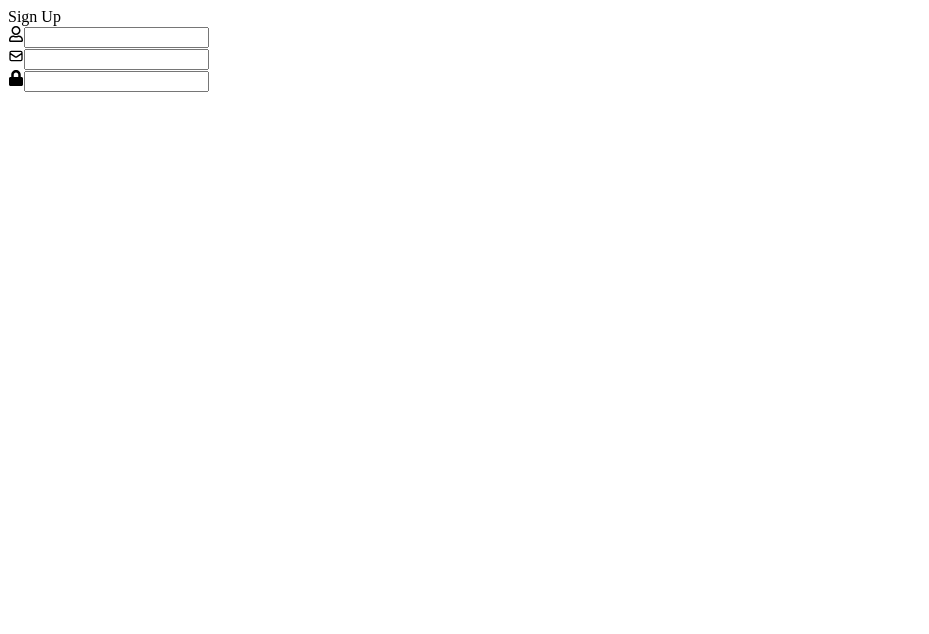
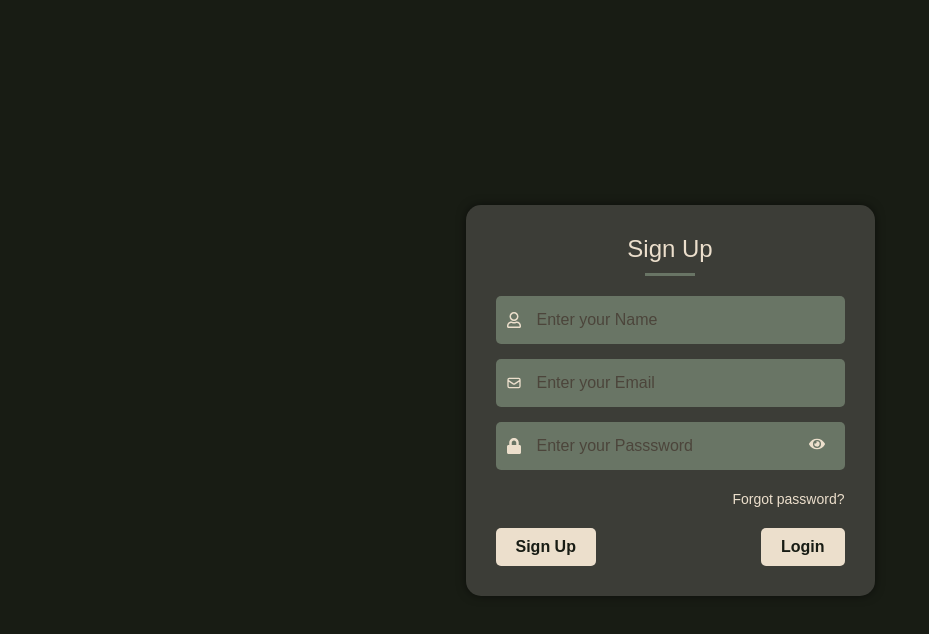
Before and after one commit to Soham-KT/Sentiment-Analysis-of-Product-Reviews, a React (Vite) app in the folder frontend/: page / in a window 1280 px wide. Shown: the top 634 px of the page, without its empty margins (0-929 px from the left). Built offline with nearby package versions, Linux system fonts and the light colour scheme.

Commit message:
something finbally

```diff
--- a/frontend/src/App.jsx
+++ b/frontend/src/App.jsx
@@ -1,5 +1,6 @@
 import { useState } from 'react'
 import LoginSignUp from './Components/LoginSignUp/LoginSignUp'
+
 
 
 // import './App.css'
@@ -9,7 +10,7 @@ function App() {
 
   return (
     <div>
-       <LoginSignUp/>
+      <LoginSignUp />
     </div>
   )
 }
--- a/frontend/src/Components/LoginSignUp/LoginSignUp.css
+++ b/frontend/src/Components/LoginSignUp/LoginSignUp.css
@@ -0,0 +1,102 @@
+/* LoginSignUp.css */
+
+body {
+    font-family: 'Arial', sans-serif;
+    background-color: #181C14; /* Dark background color */
+    margin: 0;
+    display: flex;
+    justify-content: center;
+    align-items: center;
+    height: 100vh;
+}
+
+.container {
+    background-color: #3C3D37; /* Dark grey background for container */
+    padding: 30px;
+    border-radius: 15px;
+    box-shadow: 0px 0px 10px rgba(0, 0, 0, 0.5);
+    max-width: 400px;
+    width: 100%;
+}
+
+.header {
+    text-align: center;
+    color: #ECDFCC; /* Light cream text color */
+    font-size: 24px;
+    margin-bottom: 20px;
+}
+
+.underline {
+    width: 50px;
+    height: 3px;
+    background-color: #697565; /* Olive green underline */
+    margin: 10px auto 0;
+}
+
+.inputs {
+    margin: 20px 0;
+}
+
+.input {
+    display: flex;
+    align-items: center;
+    background-color: #697565; /* Olive green input background */
+    color: #ECDFCC;
+    border-radius: 5px;
+    padding: 10px;
+    margin-bottom: 15px;
+}
+
+.input input {
+    flex-grow: 1;
+    background-color: transparent;
+    border: none;
+    color: #ECDFCC; /* Light cream text color */
+    font-size: 16px;
+    padding: 5px;
+    outline: none;
+}
+
+.input svg {
+    color: #ECDFCC; /* Light cream color for icons */
+    margin-right: 10px;
+}
+::placeholder {
+    color: #4c453b;
+    opacity: 1; /* Firefox */
+  }
+.forgot-password {
+    text-align: right;
+    margin-bottom: 20px;
+}
+
+.forgot-password span {
+    color: #ECDFCC;
+    cursor: pointer;
+    font-size: 14px;
+}
+
+.forgot-password span:hover {
+    text-decoration: underline;
+}
+
+.submit-container {
+    display: flex;
+    justify-content: space-between;
+}
+
+.submit {
+    background-color: #ECDFCC; /* Light cream color for buttons */
+    color: #181C14; /* Dark text color */
+    padding: 10px 20px;
+    border-radius: 5px;
+    cursor: pointer;
+    font-weight: bold;
+    transition: background-color 0.3s ease;
+
+}
+
+.submit:hover {
+    background-color: #697565; /* Dark olive green on hover */
+    color: #ECDFCC; /* Text stays light on hover */
+}
--- a/frontend/src/Components/LoginSignUp/LoginSignUp.jsx
+++ b/frontend/src/Components/LoginSignUp/LoginSignUp.jsx
@@ -1,13 +1,16 @@
-import React from "react";
+import React, { useState } from "react";
 import "./LoginSignUp.css";
 import { FaRegUser } from "react-icons/fa";
 import { HiOutlineMail } from "react-icons/hi";
 import { FaLock } from "react-icons/fa";
 
+
 import { FaEye } from "react-icons/fa";
 import { FaEyeSlash } from "react-icons/fa6";
 
 const LoginSignUp = () => {
+    const [visible, setVisible] = useState(false)
+
     return (
         <div className="container">
             <div className="header">
@@ -18,16 +21,39 @@ const LoginSignUp = () => {
             <div className="inputs">
                 <div className="input">
                     <FaRegUser />
-          <input type="text" />
+                    <input type="text" placeholder="Enter your Name" />
                 </div>
                 <div className="input">
                     <HiOutlineMail />
-          <input type="email" />
+                    <input type="email"
+                    placeholder="Enter your Email" />
                 </div>
                 <div className="input">
                     <FaLock />
-          <input type="password" />
+                    <input placeholder="Enter your Passsword"
+                    type={visible ? "text" : "password"} />
+                    {visible ? (
+                        <span
+                            onClick={() => setVisible(false)}
+                            className="eye_icon"
+                        >
+                            <FaEyeSlash />
+                        </span>
+                    ) : (
+                        <span
+                            onClick={() => setVisible(true)}
+                            className="eye_icon"
+                        >
+                            <FaEye />
+                        </span>
+                    )}
+
                 </div>
+            </div>
+            <div className="forgot-password"><span>Forgot password?</span></div>
+            <div className="submit-container">
+                <div className="submit">Sign Up</div>
+                <div className="submit">Login </div>
             </div>
         </div>
     );
```
Lines whose indentation alone changed are shown as unchanged.
